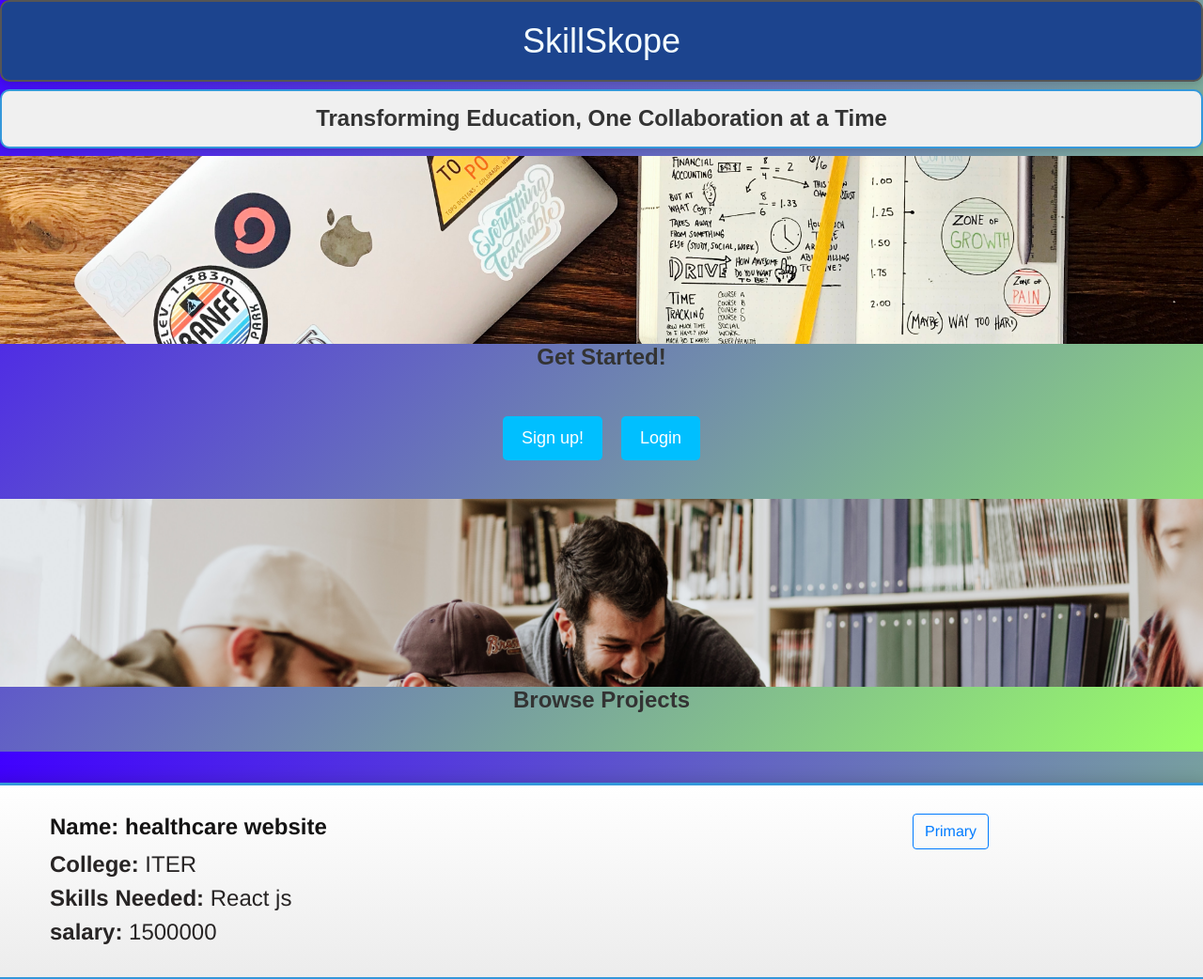
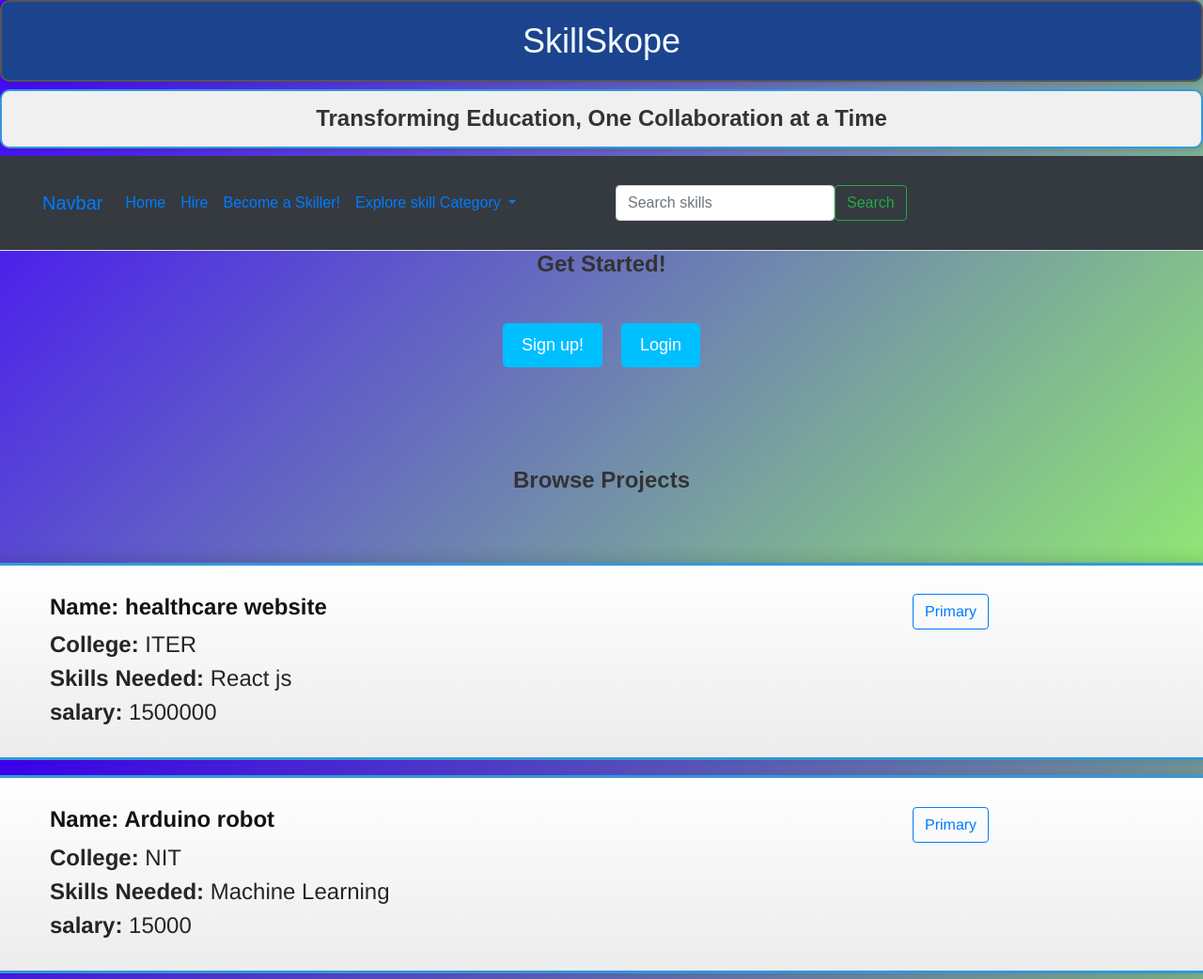
Before and after one commit to beingtechsavy/SkillSkope, a Flask app: page / in a window 1280 px wide. Shown: the top 1042 px of the page at 94% size. Run offline with Flask 3, Linux system fonts and the light colour scheme; some libraries are stand-ins or nearby versions.

Commit message:
added a nav bar from bootstrap

```diff
--- a/templates/home.html
+++ b/templates/home.html
@@ -130,13 +130,14 @@
 <body >
     <h1 id="dynamic-heading">SkillSkope</h1>
     <h2 class="stylish-tagline">Transforming Education, One Collaboration at a Time</h2>
-    <img id="banner1" src="pic1.jpg" width="200" height="200"  alt="My Photo" align="left">
+    {% include 'nav.html' %}
+
     <h2 >Get Started!</h2>
     <div class="button-container">
         <a href="http://127.0.0.1:5000/templates/project.html" class="button" >Sign up!</a>
         <a href="http://127.0.0.1:5500/templates/login.html" class="button">Login</a>
     </div>
-    <img id="banner1" src="pic2.jpg" width="200" height="200"  alt="My Photo" align="left">
+
 
 
     <div style="padding: 65px; ;"><h2 align="center">Browse Projects</h2></div>
--- /dev/null
+++ b/templates/nav.html
@@ -0,0 +1,37 @@
+<nav class="navbar navbar-expand-lg bg-dark border-bottom border-body" data-bs-theme="dark" style="padding: 30px;">
+    <div class="container-fluid">
+      <a class="navbar-brand" href="#">Navbar</a>
+      <button class="navbar-toggler" type="button" data-bs-toggle="collapse" data-bs-target="#navbarNavDropdown" aria-controls="navbarNavDropdown" aria-expanded="false" aria-label="Toggle navigation">
+        <span class="navbar-toggler-icon"></span>
+      </button>
+      <div class="collapse navbar-collapse" id="navbarNavDropdown">
+        <ul class="navbar-nav">
+          <li class="nav-item">
+            <a class="nav-link active" aria-current="page" href="#">Home</a>
+          </li>
+          <li class="nav-item">
+            <a class="nav-link" href="#">Hire</a>
+          </li>
+          <li class="nav-item">
+            <a class="nav-link" href="#"> Become a Skiller!</a>
+          </li>
+          <li class="nav-item dropdown">
+            <a class="nav-link dropdown-toggle" href="#" role="button" data-bs-toggle="dropdown" aria-expanded="false">
+              Explore skill Category
+            </a>
+            <ul class="dropdown-menu">
+              <li><a class="dropdown-item" href="#">Technical Skills</a></li>
+              <li><a class="dropdown-item" href="#">Management skills</a></li>
+              <li><a class="dropdown-item" href="#">Other</a></li>
+            </ul>
+          </li>
+        </ul>
+      </div>
+    </div>
+    <div class="container-fluid">
+        <form class="d-flex" role="search">
+          <input class="form-control me-2" type="search" placeholder="Search skills" aria-label="Search">
+          <button class="btn btn-outline-success" type="submit" >Search</button>
+        </form>
+      </div>
+  </nav>
```
